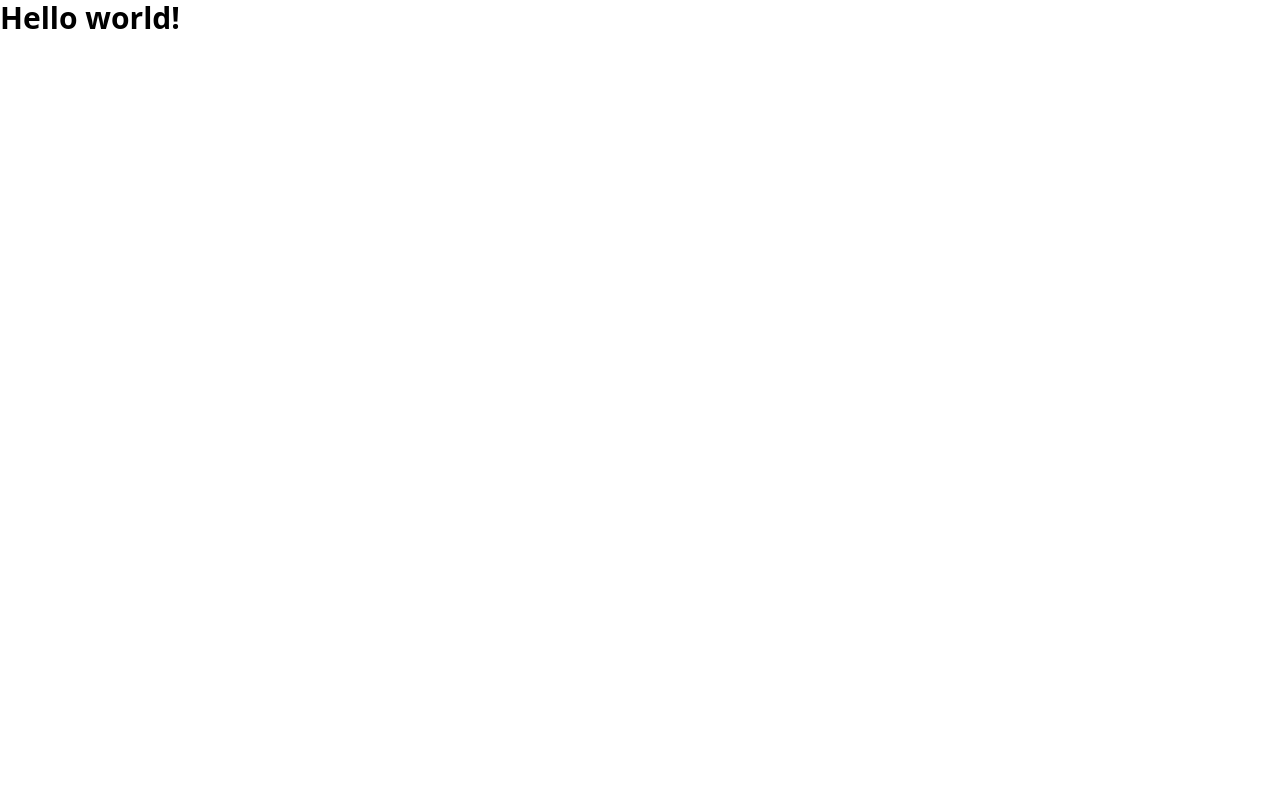
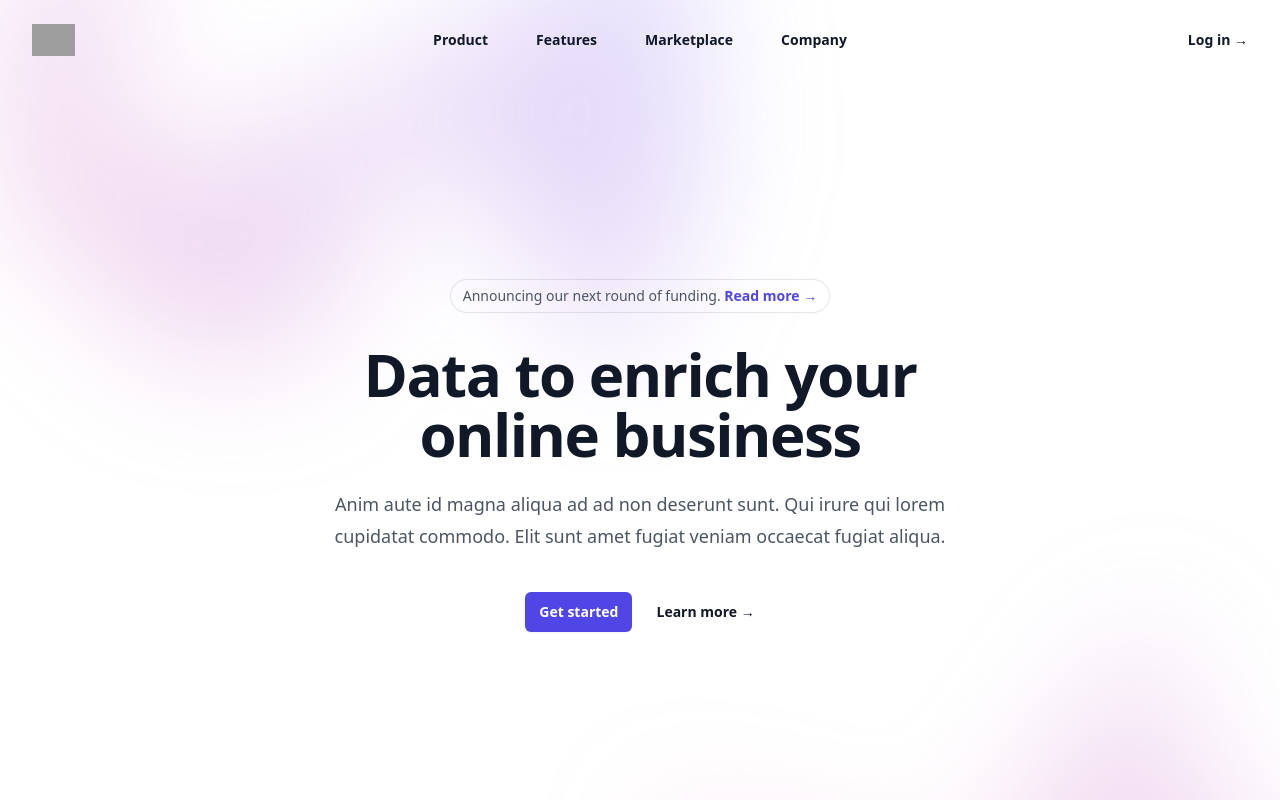
Before and after one commit to efunzz/starrymnl-react-website, a React (Vite) app: page / in a window 1280 px wide. Shown: the top 800 px of the page. Built offline with nearby package versions, Linux system fonts and the light colour scheme; grey boxes are pictures that could not be loaded.

Commit message:
set-up-file-structure
add tailwind components for hero section

```diff
--- a/package.json
+++ b/package.json
@@ -10,6 +10,8 @@
     "preview": "vite preview"
   },
   "dependencies": {
+    "@headlessui/react": "^2.1.8",
+    "@heroicons/react": "^2.1.5",
     "framer-motion": "^11.9.0",
     "react": "^18.3.1",
     "react-dom": "^18.3.1",
--- a/src/App.jsx
+++ b/src/App.jsx
@@ -1,7 +1,11 @@
 import "./index.css";
-
+import Hero from "./components/HeroSection";
 function App() {
-  return <h1 className="text-3xl font-bold ">Hello world!</h1>;
+  return (
+    <>
+      <Hero />
+    </>
+  );
 }
 
 export default App;
--- /dev/null
+++ b/src/components/HeroSection.jsx
@@ -0,0 +1,177 @@
+import { useState } from "react";
+import { Dialog, DialogPanel } from "@headlessui/react";
+import { Bars3Icon, XMarkIcon } from "@heroicons/react/24/outline";
+
+const navigation = [
+  { name: "Product", href: "#" },
+  { name: "Features", href: "#" },
+  { name: "Marketplace", href: "#" },
+  { name: "Company", href: "#" },
+];
+
+export default function Hero() {
+  const [mobileMenuOpen, setMobileMenuOpen] = useState(false);
+
+  return (
+    <div className="bg-white">
+      <header className="absolute inset-x-0 top-0 z-50">
+        <nav
+          aria-label="Global"
+          className="flex items-center justify-between p-6 lg:px-8"
+        >
+          <div className="flex lg:flex-1">
+            <a href="#" className="-m-1.5 p-1.5">
+              <span className="sr-only">Your Company</span>
+              <img
+                alt=""
+                src="https://tailwindui.com/img/logos/mark.svg?color=indigo&shade=600"
+                className="h-8 w-auto"
+              />
+            </a>
+          </div>
+          <div className="flex lg:hidden">
+            <button
+              type="button"
+              onClick={() => setMobileMenuOpen(true)}
+              className="-m-2.5 inline-flex items-center justify-center rounded-md p-2.5 text-gray-700"
+            >
+              <span className="sr-only">Open main menu</span>
+              <Bars3Icon aria-hidden="true" className="h-6 w-6" />
+            </button>
+          </div>
+          <div className="hidden lg:flex lg:gap-x-12">
+            {navigation.map((item) => (
+              <a
+                key={item.name}
+                href={item.href}
+                className="text-sm font-semibold leading-6 text-gray-900"
+              >
+                {item.name}
+              </a>
+            ))}
+          </div>
+          <div className="hidden lg:flex lg:flex-1 lg:justify-end">
+            <a
+              href="#"
+              className="text-sm font-semibold leading-6 text-gray-900"
+            >
+              Log in <span aria-hidden="true">&rarr;</span>
+            </a>
+          </div>
+        </nav>
+        <Dialog
+          open={mobileMenuOpen}
+          onClose={setMobileMenuOpen}
+          className="lg:hidden"
+        >
+          <div className="fixed inset-0 z-50" />
+          <DialogPanel className="fixed inset-y-0 right-0 z-50 w-full overflow-y-auto bg-white px-6 py-6 sm:max-w-sm sm:ring-1 sm:ring-gray-900/10">
+            <div className="flex items-center justify-between">
+              <a href="#" className="-m-1.5 p-1.5">
+                <span className="sr-only">Your Company</span>
+                <img
+                  alt=""
+                  src="https://tailwindui.com/img/logos/mark.svg?color=indigo&shade=600"
+                  className="h-8 w-auto"
+                />
+              </a>
+              <button
+                type="button"
+                onClick={() => setMobileMenuOpen(false)}
+                className="-m-2.5 rounded-md p-2.5 text-gray-700"
+              >
+                <span className="sr-only">Close menu</span>
+                <XMarkIcon aria-hidden="true" className="h-6 w-6" />
+              </button>
+            </div>
+            <div className="mt-6 flow-root">
+              <div className="-my-6 divide-y divide-gray-500/10">
+                <div className="space-y-2 py-6">
+                  {navigation.map((item) => (
+                    <a
+                      key={item.name}
+                      href={item.href}
+                      className="-mx-3 block rounded-lg px-3 py-2 text-base font-semibold leading-7 text-gray-900 hover:bg-gray-50"
+                    >
+                      {item.name}
+                    </a>
+                  ))}
+                </div>
+                <div className="py-6">
+                  <a
+                    href="#"
+                    className="-mx-3 block rounded-lg px-3 py-2.5 text-base font-semibold leading-7 text-gray-900 hover:bg-gray-50"
+                  >
+                    Log in
+                  </a>
+                </div>
+              </div>
+            </div>
+          </DialogPanel>
+        </Dialog>
+      </header>
+
+      <div className="relative isolate px-6 pt-14 lg:px-8">
+        <div
+          aria-hidden="true"
+          className="absolute inset-x-0 -top-40 -z-10 transform-gpu overflow-hidden blur-3xl sm:-top-80"
+        >
+          <div
+            style={{
+              clipPath:
+                "polygon(74.1% 44.1%, 100% 61.6%, 97.5% 26.9%, 85.5% 0.1%, 80.7% 2%, 72.5% 32.5%, 60.2% 62.4%, 52.4% 68.1%, 47.5% 58.3%, 45.2% 34.5%, 27.5% 76.7%, 0.1% 64.9%, 17.9% 100%, 27.6% 76.8%, 76.1% 97.7%, 74.1% 44.1%)",
+            }}
+            className="relative left-[calc(50%-11rem)] aspect-[1155/678] w-[36.125rem] -translate-x-1/2 rotate-[30deg] bg-gradient-to-tr from-[#ff80b5] to-[#9089fc] opacity-30 sm:left-[calc(50%-30rem)] sm:w-[72.1875rem]"
+          />
+        </div>
+        <div className="mx-auto max-w-2xl py-32 sm:py-48 lg:py-56">
+          <div className="hidden sm:mb-8 sm:flex sm:justify-center">
+            <div className="relative rounded-full px-3 py-1 text-sm leading-6 text-gray-600 ring-1 ring-gray-900/10 hover:ring-gray-900/20">
+              Announcing our next round of funding.{" "}
+              <a href="#" className="font-semibold text-indigo-600">
+                <span aria-hidden="true" className="absolute inset-0" />
+                Read more <span aria-hidden="true">&rarr;</span>
+              </a>
+            </div>
+          </div>
+          <div className="text-center">
+            <h1 className="text-4xl font-bold tracking-tight text-gray-900 sm:text-6xl">
+              Data to enrich your online business
+            </h1>
+            <p className="mt-6 text-lg leading-8 text-gray-600">
+              Anim aute id magna aliqua ad ad non deserunt sunt. Qui irure qui
+              lorem cupidatat commodo. Elit sunt amet fugiat veniam occaecat
+              fugiat aliqua.
+            </p>
+            <div className="mt-10 flex items-center justify-center gap-x-6">
+              <a
+                href="#"
+                className="rounded-md bg-indigo-600 px-3.5 py-2.5 text-sm font-semibold text-white shadow-sm hover:bg-indigo-500 focus-visible:outline focus-visible:outline-2 focus-visible:outline-offset-2 focus-visible:outline-indigo-600"
+              >
+                Get started
+              </a>
+              <a
+                href="#"
+                className="text-sm font-semibold leading-6 text-gray-900"
+              >
+                Learn more <span aria-hidden="true">→</span>
+              </a>
+            </div>
+          </div>
+        </div>
+        <div
+          aria-hidden="true"
+          className="absolute inset-x-0 top-[calc(100%-13rem)] -z-10 transform-gpu overflow-hidden blur-3xl sm:top-[calc(100%-30rem)]"
+        >
+          <div
+            style={{
+              clipPath:
+                "polygon(74.1% 44.1%, 100% 61.6%, 97.5% 26.9%, 85.5% 0.1%, 80.7% 2%, 72.5% 32.5%, 60.2% 62.4%, 52.4% 68.1%, 47.5% 58.3%, 45.2% 34.5%, 27.5% 76.7%, 0.1% 64.9%, 17.9% 100%, 27.6% 76.8%, 76.1% 97.7%, 74.1% 44.1%)",
+            }}
+            className="relative left-[calc(50%+3rem)] aspect-[1155/678] w-[36.125rem] -translate-x-1/2 bg-gradient-to-tr from-[#ff80b5] to-[#9089fc] opacity-30 sm:left-[calc(50%+36rem)] sm:w-[72.1875rem]"
+          />
+        </div>
+      </div>
+    </div>
+  );
+}
--- /dev/null
+++ b/src/components/ui/Button.jsx
@@ -0,0 +1,5 @@
+function Button() {
+  return <button>Press</button>;
+}
+
+export default Button;
--- /dev/null
+++ b/src/components/ui/Card.jsx
@@ -0,0 +1,3 @@
+function Button() {
+  return <button>readMore</button>;
+}
```
Also changed, not shown: src/components/AboutSection.jsx (added), src/components/FAQsection.jsx (added), src/components/NavBar.jsx (added), src/components/ServiceSection.jsx (added), 1 other file (tests, documents, lock files or other folders).
